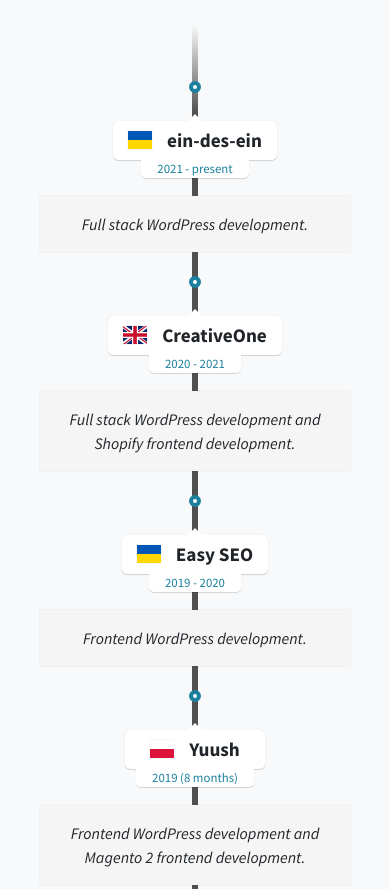
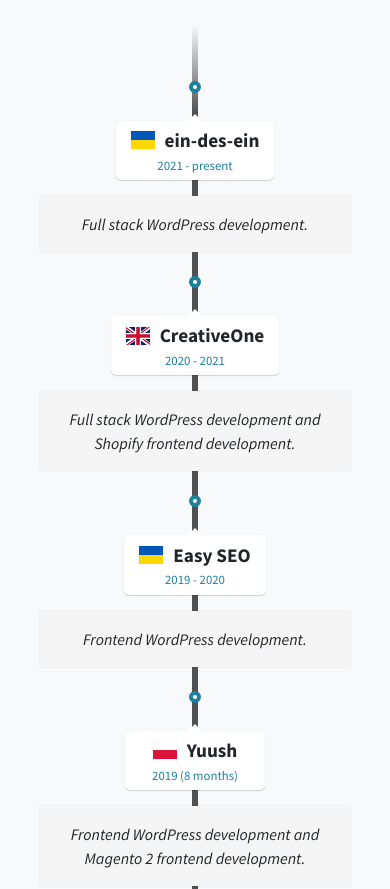
Before and after one commit to billylighter/bootstrap-portfolio-template, a website: page src/pug/index.pug in a window 390 px wide. Shown: the part 1780-2669 px from the top of the page. Drawn offline with nearby package versions, Linux system fonts and the light colour scheme; files that its build step writes are made by us from their sources; files whose address does not match are found by name.

Commit message:
timeline labels

```diff
--- a/src/scss/_global.scss
+++ b/src/scss/_global.scss
@@ -340,9 +340,14 @@
 
     .flag-wrapper {
         text-align: center;
+        box-shadow: 0px 1px 1px rgb(0 0 0 / 15%), 0 0 1px rgb(0 0 0 / 15%);
+        border-radius: 5px;
+        z-index: 5;
+        background-color: $white;
     }
 
     .flag {
+        box-shadow: none!important;
         background: rgb(255, 255, 255);
         z-index: 15;
         display: flex;
@@ -353,7 +358,7 @@
         padding: 5px 15px;
         svg {
             position: static;
-            margin-right: 15px;
+            margin-right: 10px;
             transform: initial;
             box-shadow: 0 0 1px rgb(0 0 0 / 20%);
         }
@@ -393,15 +398,13 @@
     .time-wrapper {
         display: block;
         position: relative;
-        top: -1px;
         z-index: 30;
     }
 
     .time {
-        box-shadow: 0px 1px 1px rgb(0 0 0 / 15%), 0 0 0px rgb(0 0 0 / 15%);
         background-color: #fff;
-        border-radius: 0 0 5px 5px;
         font-size: 0.8rem;
+        padding: 0 0 0.6rem 0;
     }
 
     .direction-l .time-wrapper {
```
Also changed, not shown: dist/css/styles.css.
